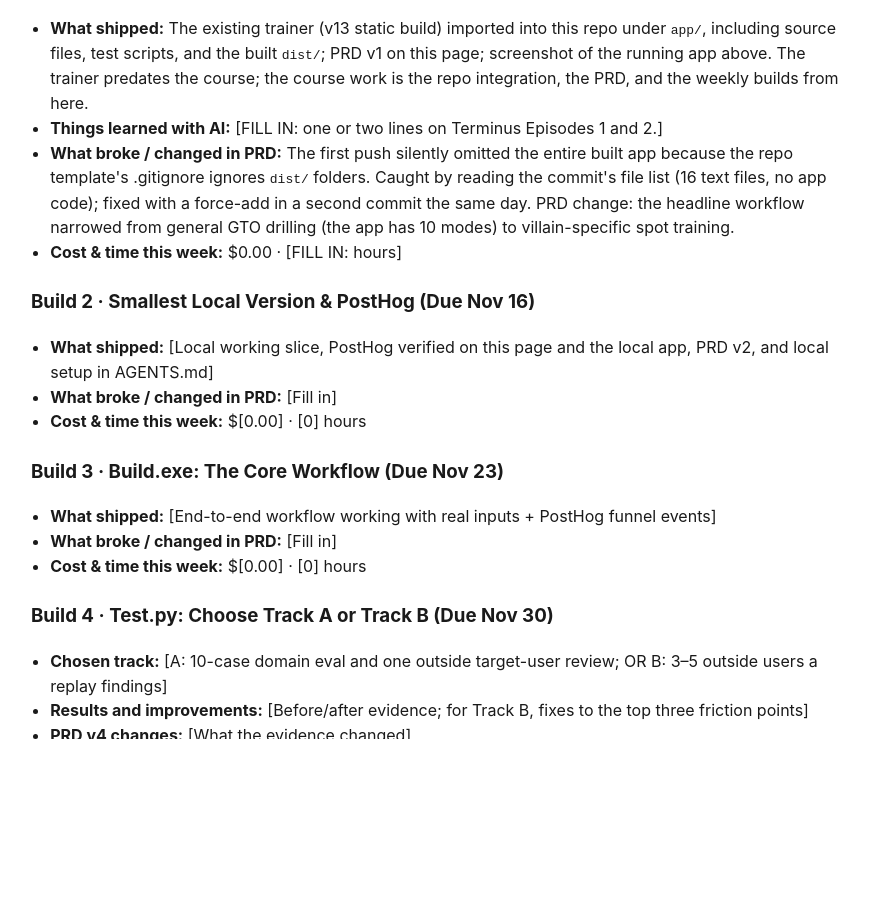
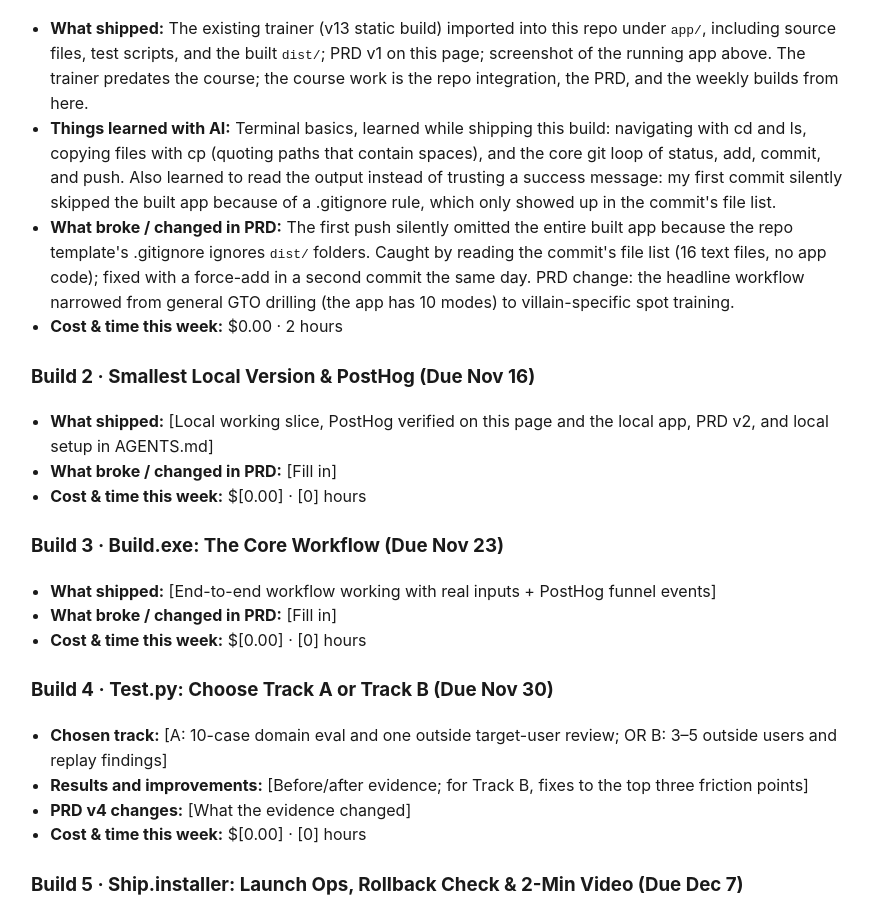
Before and after one commit to building-with-ai-f26/jl9717-sandbox, a plain HTML site: page docs/index.html in a window 1280 px wide. Shown: the part 2056-2972 px from the top of the page, without its empty margins (199-1072 px from the left). Drawn offline with Linux system fonts and the light colour scheme.

Commit message:
Build 1: Product Page screenshot and completed build log

```diff
--- a/docs/index.html
+++ b/docs/index.html
@@ -69,9 +69,9 @@
 
 <ul>
   <li><strong>What shipped:</strong> The existing trainer (v13 static build) imported into this repo under <code>app/</code>, including source files, test scripts, and the built <code>dist/</code>; PRD v1 on this page; screenshot of the running app above. The trainer predates the course; the course work is the repo integration, the PRD, and the weekly builds from here.</li>
-  <li><strong>Things learned with AI:</strong> [FILL IN: one or two lines on Terminus Episodes 1 and 2.]</li>
+  <li><strong>Things learned with AI:</strong> Terminal basics, learned while shipping this build: navigating with cd and ls, copying files with cp (quoting paths that contain spaces), and the core git loop of status, add, commit, and push. Also learned to read the output instead of trusting a success message: my first commit silently skipped the built app because of a .gitignore rule, which only showed up in the commit's file list.</li>
   <li><strong>What broke / changed in PRD:</strong> The first push silently omitted the entire built app because the repo template's .gitignore ignores <code>dist/</code> folders. Caught by reading the commit's file list (16 text files, no app code); fixed with a force-add in a second commit the same day. PRD change: the headline workflow narrowed from general GTO drilling (the app has 10 modes) to villain-specific spot training.</li>
-  <li><strong>Cost &amp; time this week:</strong> $0.00 · [FILL IN: hours]</li>
+  <li><strong>Cost &amp; time this week:</strong> $0.00 · 2 hours</li>
 </ul>
 
 <h3>Build 2 · Smallest Local Version &amp; PostHog (Due Nov 16)</h3>
```
